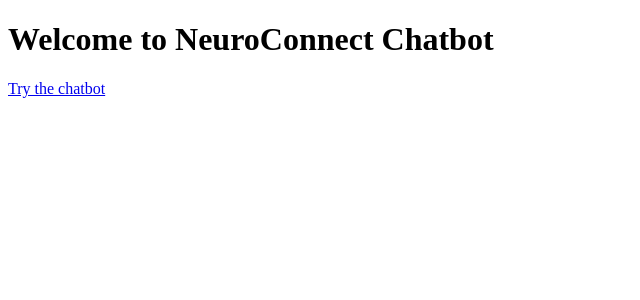
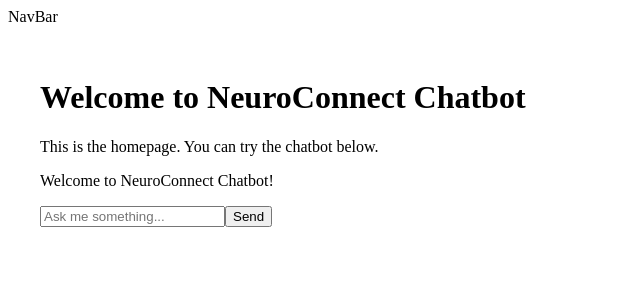
Before and after one commit to Quintin720/NeuroConnect-Chatbot-Clean, a Next.js app: page / in a window 1280 px wide. Shown: the top 300 px of the page, without its empty margins (0-640 px from the left). Built offline with nearby package versions, Linux system fonts and the light colour scheme.

Commit message:
Update index tsx and chatbot tsx

```diff
--- /dev/null
+++ b/components/Chatbot.tsx
@@ -0,0 +1,57 @@
+"use client";
+import { useState } from "react";
+
+export default function Chatbot() {
+  const [messages, setMessages] = useState([
+    { role: "system", content: "Welcome to NeuroConnect Chatbot!" }
+  ]);
+  const [input, setInput] = useState("");
+
+  async function sendMessage() {
+    if (!input.trim()) return;
+
+    const newMessages = [...messages, { role: "user", content: input }];
+    setMessages(newMessages);
+    setInput("");
+
+    const response = await fetch("/api/chat", {
+      method: "POST",
+      headers: { "Content-Type": "application/json" },
+      body: JSON.stringify({ messages: newMessages }),
+    });
+
+    const data = await response.json();
+    if (data?.message) {
+      setMessages([...newMessages, { role: "assistant", content: data.message }]);
+    } else {
+      setMessages([...newMessages, { role: "assistant", content: "Sorry, something went wrong." }]);
+    }
+  }
+
+  return (
+    <div className="flex flex-col h-screen p-4 bg-white text-black">
+      <div className="flex-1 overflow-y-auto space-y-2 mb-4">
+        {messages.map((msg, i) => (
+          <div key={i} className={`p-2 rounded-md ${msg.role === "user" ? "bg-blue-100 text-right" : "bg-gray-100 text-left"}`}>
+            <p>{msg.content}</p>
+          </div>
+        ))}
+      </div>
+      <div className="flex">
+        <input
+          type="text"
+          className="flex-1 p-2 border border-gray-300 rounded-md"
+          value={input}
+          onChange={(e) => setInput(e.target.value)}
+          placeholder="Ask me something..."
+        />
+        <button
+          onClick={sendMessage}
+          className="ml-2 px-4 py-2 bg-blue-500 text-white rounded-md"
+        >
+          Send
+        </button>
+      </div>
+    </div>
+  );
+}
--- a/pages/index.tsx
+++ b/pages/index.tsx
@@ -1,8 +1,16 @@
+import React from "react";
+import Chatbot from "../components/Chatbot";
+import NavBar from "../components/NavBar";
+
 export default function Home() {
   return (
     <div>
-      <h1>Welcome to NeuroConnect Chatbot</h1>
-      <p><a href="/api/chat">Try the chatbot</a></p>
+      <NavBar />
+      <main style={{ padding: "2rem" }}>
+        <h1>Welcome to NeuroConnect Chatbot</h1>
+        <p>This is the homepage. You can try the chatbot below.</p>
+        <Chatbot />
+      </main>
     </div>
   );
 }
```
